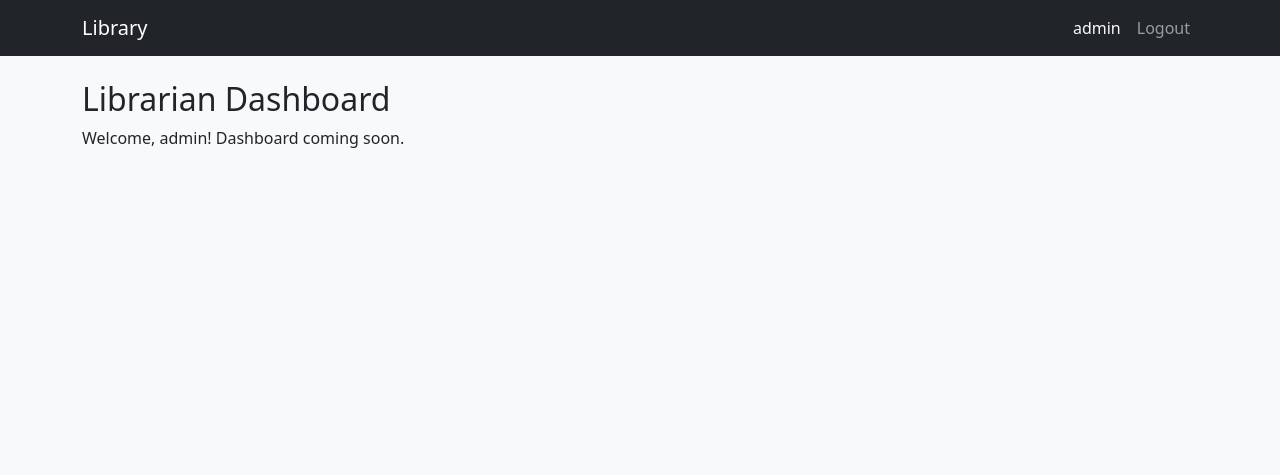
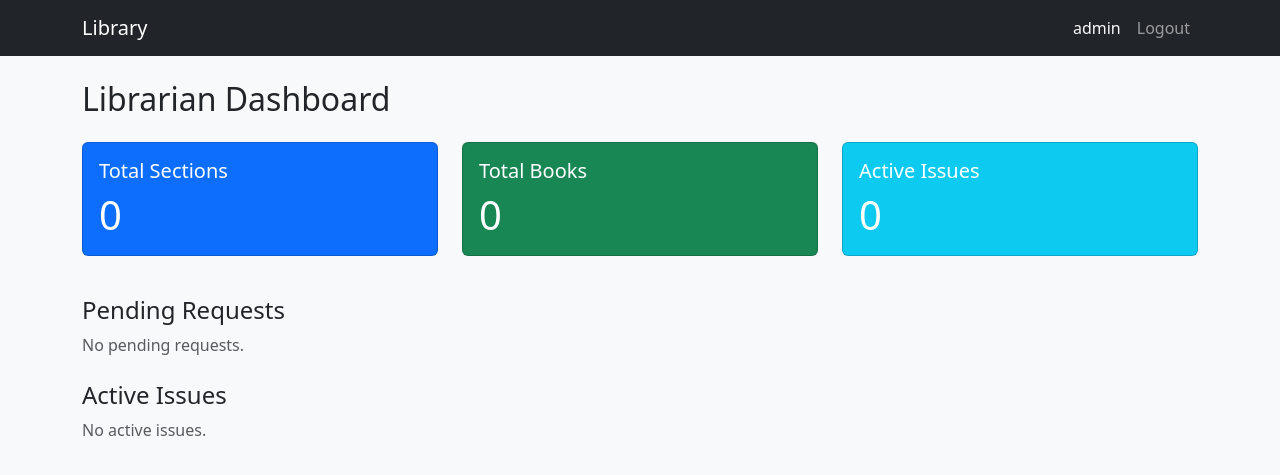
Before and after one commit to agarwalvivek29/iitm_mad1_project, a Flask app: page /librarian/dashboard in a window 1280 px wide. Shown: the top 475 px of the page. Run offline with Flask 3, Linux system fonts and the light colour scheme; a user stored in the database is signed in.

Commit message:
feat(librarian): dashboard with stats and request management

```diff
--- a/routes/librarian.py
+++ b/routes/librarian.py
@@ -1,6 +1,10 @@
-from flask import Blueprint, render_template
+from datetime import datetime, timedelta
+
+from flask import Blueprint, render_template, redirect, url_for, flash, current_app
 from flask_login import login_required
 
+from app import db
+from models import Section, Book, BookRequest
 from utils import librarian_required
 
 librarian_bp = Blueprint('librarian', __name__, url_prefix='/librarian')
@@ -10,4 +14,59 @@ librarian_bp = Blueprint('librarian', __name__, url_prefix='/librarian')
 @login_required
 @librarian_required
 def dashboard():
-    return render_template('librarian/dashboard.html')
+    total_sections = Section.query.count()
+    total_books = Book.query.count()
+    active_issues = BookRequest.query.filter_by(status='approved').count()
+    pending_requests = BookRequest.query.filter_by(status='pending').all()
+    active_issues_list = BookRequest.query.filter_by(status='approved') \
+        .order_by(BookRequest.date_issued.desc()).all()
+    return render_template('librarian/dashboard.html',
+                           total_sections=total_sections,
+                           total_books=total_books,
+                           active_issues=active_issues,
+                           pending_requests=pending_requests,
+                           active_issues_list=active_issues_list)
+
+
+@librarian_bp.route('/requests/<int:req_id>/approve', methods=['POST'])
+@login_required
+@librarian_required
+def approve_request(req_id):
+    req = BookRequest.query.get_or_404(req_id)
+    if req.status != 'pending':
+        flash('Request is no longer pending.', 'warning')
+        return redirect(url_for('librarian.dashboard'))
+    req.status = 'approved'
+    req.date_issued = datetime.utcnow()
+    req.return_date = datetime.utcnow() + timedelta(days=current_app.config['BOOK_LOAN_DAYS'])
+    db.session.commit()
+    flash('Request approved.', 'success')
+    return redirect(url_for('librarian.dashboard'))
+
+
+@librarian_bp.route('/requests/<int:req_id>/reject', methods=['POST'])
+@login_required
+@librarian_required
+def reject_request(req_id):
+    req = BookRequest.query.get_or_404(req_id)
+    if req.status != 'pending':
+        flash('Request is no longer pending.', 'warning')
+        return redirect(url_for('librarian.dashboard'))
+    req.status = 'rejected'
+    db.session.commit()
+    flash('Request rejected.', 'info')
+    return redirect(url_for('librarian.dashboard'))
+
+
+@librarian_bp.route('/requests/<int:req_id>/revoke', methods=['POST'])
+@login_required
+@librarian_required
+def revoke_request(req_id):
+    req = BookRequest.query.get_or_404(req_id)
+    if req.status != 'approved':
+        flash('Only approved issues can be revoked.', 'warning')
+        return redirect(url_for('librarian.dashboard'))
+    req.status = 'revoked'
+    db.session.commit()
+    flash('Book access revoked.', 'info')
+    return redirect(url_for('librarian.dashboard'))
--- a/templates/librarian/dashboard.html
+++ b/templates/librarian/dashboard.html
@@ -3,6 +3,107 @@
 {% block title %}Librarian Dashboard — Library{% endblock %}
 
 {% block content %}
-<h2>Librarian Dashboard</h2>
-<p>Welcome, {{ current_user.username }}! Dashboard coming soon.</p>
+<h2 class="mb-4">Librarian Dashboard</h2>
+
+<div class="row mb-4">
+    <div class="col-md-4">
+        <div class="card text-white bg-primary mb-3">
+            <div class="card-body">
+                <h5 class="card-title">Total Sections</h5>
+                <p class="card-text display-6">{{ total_sections }}</p>
+            </div>
+        </div>
+    </div>
+    <div class="col-md-4">
+        <div class="card text-white bg-success mb-3">
+            <div class="card-body">
+                <h5 class="card-title">Total Books</h5>
+                <p class="card-text display-6">{{ total_books }}</p>
+            </div>
+        </div>
+    </div>
+    <div class="col-md-4">
+        <div class="card text-white bg-info mb-3">
+            <div class="card-body">
+                <h5 class="card-title">Active Issues</h5>
+                <p class="card-text display-6">{{ active_issues }}</p>
+            </div>
+        </div>
+    </div>
+</div>
+
+<h4>Pending Requests</h4>
+{% if pending_requests %}
+<div class="table-responsive mb-4">
+    <table class="table table-striped">
+        <thead>
+            <tr>
+                <th>User</th>
+                <th>Book</th>
+                <th>Date Requested</th>
+                <th>Actions</th>
+            </tr>
+        </thead>
+        <tbody>
+            {% for req in pending_requests %}
+            <tr>
+                <td>{{ req.user.username }}</td>
+                <td>{{ req.book.name }}</td>
+                <td>{{ req.date_requested.strftime('%Y-%m-%d %H:%M') }}</td>
+                <td>
+                    <form method="POST" action="{{ url_for('librarian.approve_request', req_id=req.id) }}" class="d-inline">
+                        <button type="submit" class="btn btn-sm btn-success">Approve</button>
+                    </form>
+                    <form method="POST" action="{{ url_for('librarian.reject_request', req_id=req.id) }}" class="d-inline">
+                        <button type="submit" class="btn btn-sm btn-danger">Reject</button>
+                    </form>
+                </td>
+            </tr>
+            {% endfor %}
+        </tbody>
+    </table>
+</div>
+{% else %}
+<p class="text-muted mb-4">No pending requests.</p>
+{% endif %}
+
+<h4>Active Issues</h4>
+{% if active_issues_list %}
+<div class="table-responsive">
+    <table class="table table-striped">
+        <thead>
+            <tr>
+                <th>User</th>
+                <th>Book</th>
+                <th>Issue Date</th>
+                <th>Return Date</th>
+                <th>Actions</th>
+            </tr>
+        </thead>
+        <tbody>
+            {% for issue in active_issues_list %}
+            <tr>
+                <td>{{ issue.user.username }}</td>
+                <td>{{ issue.book.name }}</td>
+                <td>{{ issue.date_issued.strftime('%Y-%m-%d %H:%M') }}</td>
+                <td>
+                    {% if issue.return_date %}
+                        {{ issue.return_date.strftime('%Y-%m-%d') }}
+                    {% else %}
+                        —
+                    {% endif %}
+                </td>
+                <td>
+                    <form method="POST" action="{{ url_for('librarian.revoke_request', req_id=issue.id) }}" class="d-inline">
+                        <button type="submit" class="btn btn-sm btn-warning">Revoke</button>
+                    </form>
+                </td>
+            </tr>
+            {% endfor %}
+        </tbody>
+    </table>
+</div>
+{% else %}
+<p class="text-muted">No active issues.</p>
+{% endif %}
 {% endblock %}
```
